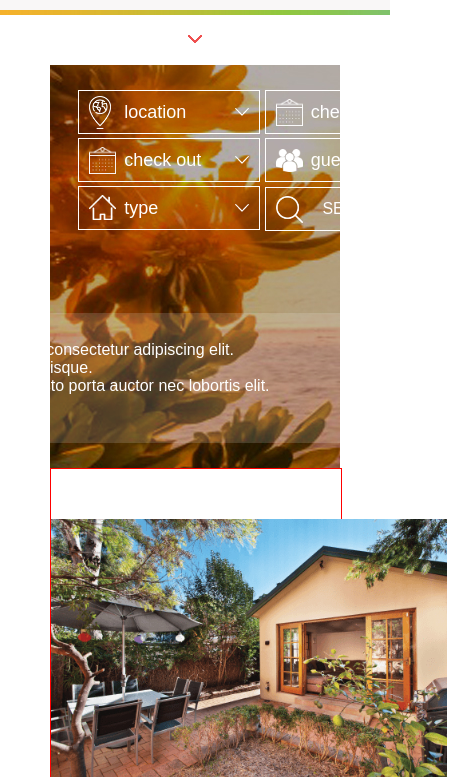
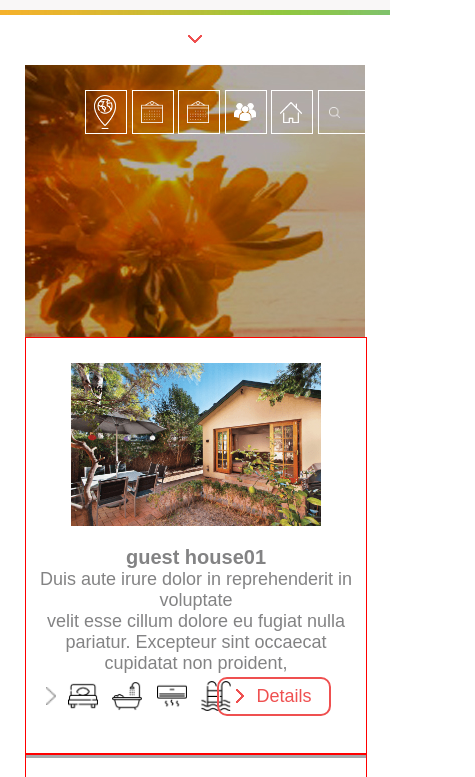
Before and after one commit to seojeongkwon/portfolio, a website: page guesthouse.html in a window 390 px wide. Shown: the part 50-827 px from the top of the page, 475 px wide, since content can reach past the window. Drawn offline with nearby package versions, Linux system fonts and the light colour scheme.

Commit message:
0704from_mac

```diff
--- a/assets/less/chalet.less
+++ b/assets/less/chalet.less
@@ -7,7 +7,6 @@
 
   .listwrap{
     position: relative;
-    height:1279px;
     margin: 0 144px;
     li{
       position:relative;
--- a/assets/less/common.less
+++ b/assets/less/common.less
@@ -561,7 +561,6 @@ header{
 @media screen and (max-width:1024px) {
   .contents{
     .pic{
-      margin:0 50px;
       .searchmenu{
         .searchbar{
           padding-top:25px;
@@ -573,11 +572,54 @@ header{
     }
   }
 }
+@media screen and (max-width:650px) {
+  .contents{
+    .pic{
+      .write{display: none;}
+    }
+  }
+}
 @media screen and (max-width:480px) {
     .contents{
-      //background-size: 800px;
       .pic{
-
+        margin:0 25px;
+        height:272px;
+        .searchmenu{
+          .searchbar{
+            div{
+              width:40px;
+              margin-bottom: 0;
+              strong{
+                span{display: none;}
+               }
+            }
+            .locationbox strong{
+              background-position: left 8px center;
+              background-size: 40%;
+            }
+            .datebox .checkin{
+              background-position: left 8px center;
+              background-size: 40%;
+            }
+            .datebox .checkout{
+              background-position: left 8px center;
+              background-size: 40%;
+            }
+            .guestbox strong{
+              background-position: left 8px center;
+              background-size: 40%;
+            }
+            .typebox strong{
+              background-position: left 8px center;
+              background-size: 40%;
+            }
+            .searchbox{
+              width:50px;
+              padding:0 10px;
+              span{display: none;}
+            }
+          }
+        }
       }
     }
 
@@ -670,7 +712,7 @@ header{
     }
   }
   .touch{
-      float:right;
+    float:right;
     color: #939597;
     span:nth-child(1){
       font-weight: bold;
--- a/assets/less/countryside.less
+++ b/assets/less/countryside.less
@@ -7,7 +7,6 @@
 
   .listwrap{
     position: relative;
-    height:1279px;
     margin: 0 144px;
     li{
       position:relative;
--- a/assets/less/guesthouse.less
+++ b/assets/less/guesthouse.less
@@ -8,7 +8,6 @@
 
   .listwrap{
     position: relative;
-    height:1279px;
     margin: 0 150px;
     transition: 1s;
     li{
@@ -38,8 +37,11 @@
         font-size: 18px;
         //border:1px #f00 solid;
         display: block;
-        height:164px;
+        height:170px;
         overflow: hidden;
+        strong{
+          font-size: 20px;
+        }
       }
       .icon{
         background-image: url(../images/g_smallarrowR.png);
@@ -47,7 +49,8 @@
         background-position: left 0 top 11px;
         background-size: 10px;
         padding-left:22px;
-        padding-top:7px;
+        padding-top:5px;
+        height:38px;
       }
       .details{
         width: 150px;
@@ -56,7 +59,7 @@
         border-radius: 10px;
         color:@mainred;
         font-size: 20px;
-        margin-left:596px;
+        margin-left:635px;
         text-align: center;
         line-height: 45px;
         position: absolute;
@@ -107,17 +110,6 @@
             background-repeat: no-repeat;
             background-size: 30px;
           }
-          span:nth-child(5){
-            background-image: url(../images/icon/parking.png);
-            background-repeat: no-repeat;
-            background-size: 30px;
-          }
-          span:nth-child(6){
-            background-image: url(../images/icon/computer.png);
-            background-repeat: no-repeat;
-            background-size: 30px;
-          }
-
         }
       }
       &:nth-child(2){
@@ -198,7 +190,6 @@
 @media screen and (max-width:1350px) {
   .guesthouse{
     .listwrap{
-      margin: 0 50px;
       li{
         height:260px;
           img{
@@ -210,7 +201,7 @@
           margin-left: 450px;
         }
         .details{
-          margin-left:450px;
+          margin-left:489px;
           bottom:50px;
           width: 130px;
           height: 35px;
@@ -224,7 +215,6 @@
 @media screen and (max-width:1024px) {
   .guesthouse{
     .listwrap{
-      margin: 0 50px;
       li{
         height:500px;
         img{
@@ -235,25 +225,58 @@
         .explanation{
           margin: 20px auto 0;
           text-align: center;
-          max-width: 518px;
+          max-width: 580px;
+          padding:0;
           .icon{
             width:263px;
             position: relative;
             left:20px;
+            text-align: left;
           }
         }
         .details{
-          bottom:63px;
+          bottom:58px;
           right:110px;
         }
       }
     }
   }
 }
-@media screen and (max-width:960px) {
+@media screen and (max-width:750px) {
 .guesthouse{
   .listwrap{
-
+    li{
+      height:435px;
+      img{width:300px;}
+      p{padding:0 10px;}
+      .details{
+        width:110px;
+        bottom:56px;
+        right:65px;
+      }
+    }
   }
 }
 }
+@media screen and (max-width:480px) {
+  .guesthouse{
+    .listwrap{
+      margin: 0 25px;
+      li{
+        /////////////////////////////패딩이 위아래 똑같이 안먹음
+        padding:25px 0;
+        height:365px;
+        img{width:250px;}
+        p{
+          padding:0 10px;
+          height:130px;
+        }
+        .details{
+          width:110px;
+          bottom:37px;
+          right:35px;
+        }
+      }
+    }
+  }
+}
--- a/assets/less/lakecabin.less
+++ b/assets/less/lakecabin.less
@@ -8,7 +8,6 @@
 
   .listwrap{
     position: relative;
-    height:1279px;
     margin: 0 144px;
     li{
       position:relative;
--- a/guesthouse.html
+++ b/guesthouse.html
@@ -339,7 +339,7 @@
              <option value="ion4">Chalet</option>
            </select>
          </div>
-         <div class="searchbox">search</div>
+         <div class="searchbox"><span>search</span></div>
         </div>
         </div>
         <div class="write">
@@ -371,8 +371,6 @@
               <span></span>
               <span></span>
               <span></span>
-              <span></span>
-              <span></span>
             </div>
             </div>
             <div class="details">
@@ -384,7 +382,7 @@
             <img src="assets/images/guest02.jpg" alt="">
             <div class="explanation">
             <p>
-              <strong>guest house01</strong></br>
+              <strong>guest house02</strong></br>
               Duis aute irure dolor in reprehenderit in voluptate</br>
               velit esse cillum dolore eu fugiat nulla pariatur. Excepteur sint occaecat cupidatat non proident,</br>
               sunt in culpa qui officia deserunt mollit anim id est laborum.</br>
@@ -407,7 +405,7 @@
             <img src="assets/images/guest03.jpg" alt="">
             <div class="explanation">
             <p>
-              <strong>guest house01</strong></br>
+              <strong>guest house03</strong></br>
               Duis aute irure dolor in reprehenderit in voluptate</br>
               velit esse cillum dolore eu fugiat nulla pariatur. Excepteur sint occaecat cupidatat non proident,</br>
               sunt in culpa qui officia deserunt mollit anim id est laborum.</br>
```
Also changed, not shown: assets/css/style.css, assets/css/style.dev.css.
